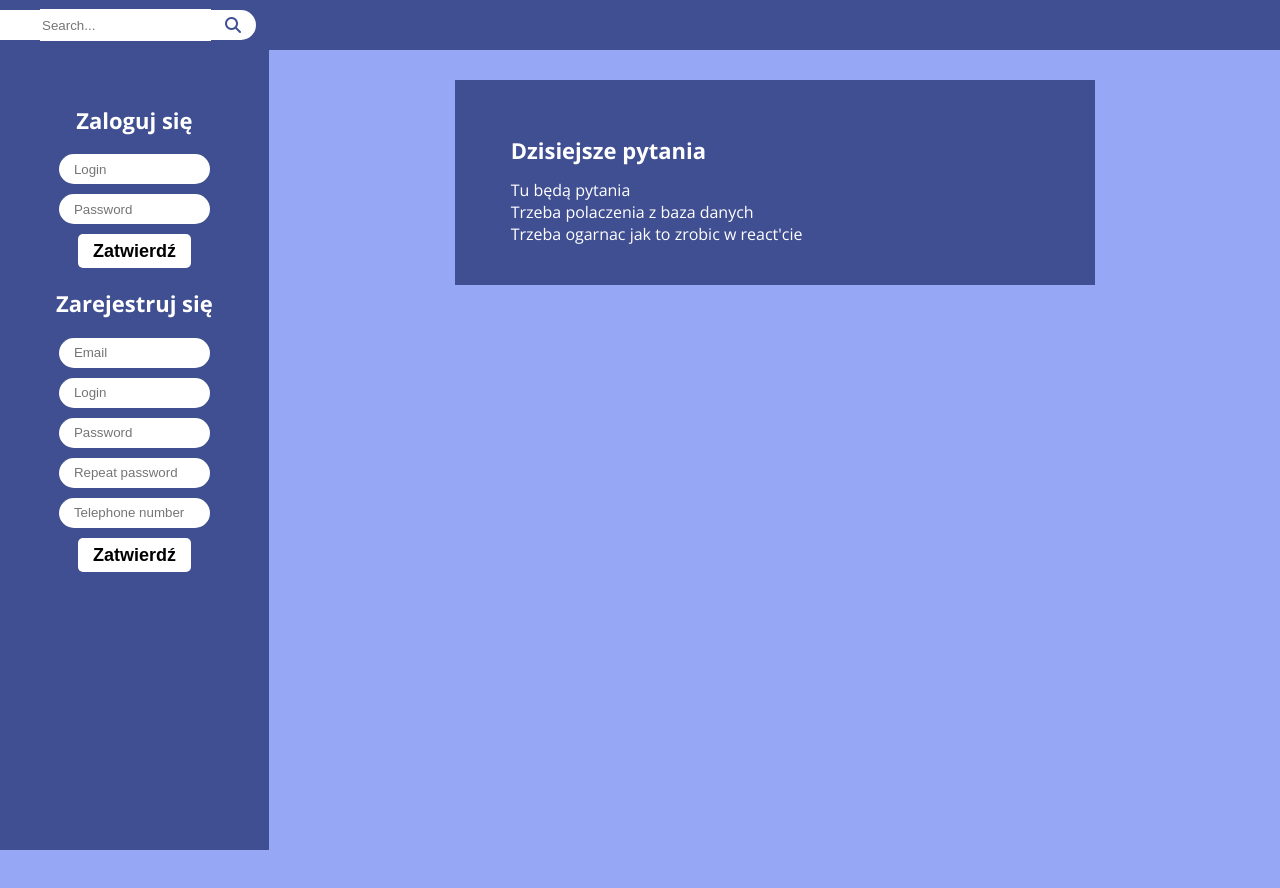
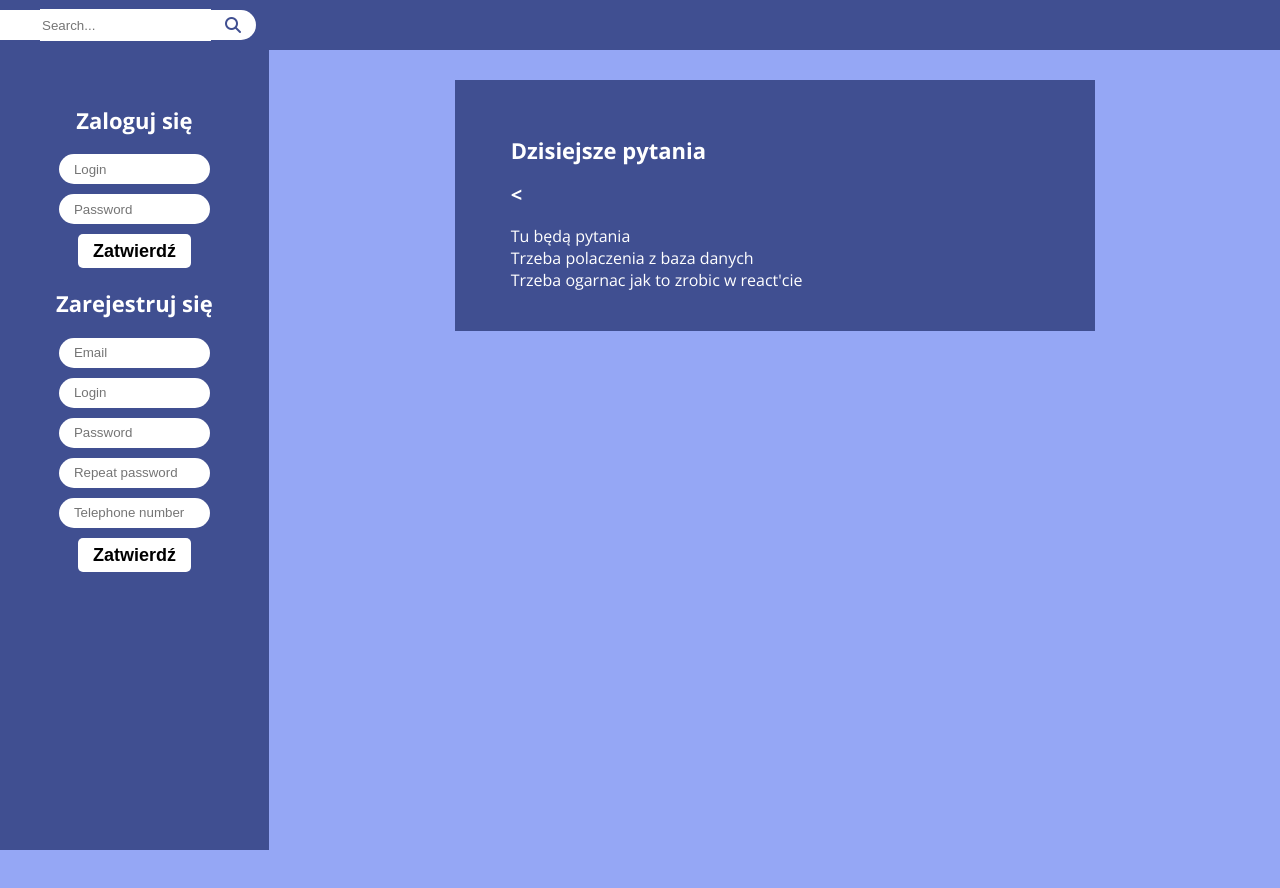
Before and after one commit to ShocikI/Dlaczego, a React (Create React App) app in the folder dlaczego/: page /title in a window 1280 px wide. Shown: the top 888 px of the page. Built offline with nearby package versions, Linux system fonts and the light colour scheme.

Commit message:
First Success with axios

```diff
--- a/dlaczego/src/App.js
+++ b/dlaczego/src/App.js
@@ -17,8 +17,7 @@ class App extends React.Component {
     {
         try {
             const res = await axios.get('https://localhost:8000/')
-            console.log(res);
-            this.setState({res})
+            this.setState({data: res.data})
         } catch (err){
             console.log(err);
         }
@@ -30,7 +29,8 @@ class App extends React.Component {
                 <div className="App">
                     <NavBar isLogged={this.state.isLogged}/>
                     <SideBar isLogged={this.state.isLogged}/>
-                    <Window isLogged={this.state.isLogged}/>
+                    <Window data={this.state.data}
+                            isLogged={this.state.isLogged}/>
                 </div>
             </BrowserRouter>
         );
--- a/dlaczego/src/modules/SearchResult.js
+++ b/dlaczego/src/modules/SearchResult.js
@@ -1,9 +1,7 @@
 import React from "react";
 import '../css/SearchResult.css';
 
-function SearchResult () {
-    // const items = zbiera z bazy kategorie;
-    // const SearchResult = items.map(item => <li className="SearchResult">{item}</li>)
+function SearchResult() {
 
     return (
         <>
@@ -21,6 +19,7 @@ function SearchResult () {
             <li>że jakieś kategorie ogólnie</li>
         </>
     );
+
 }
 
 export default SearchResult;
--- a/dlaczego/src/modules/Window.js
+++ b/dlaczego/src/modules/Window.js
@@ -8,13 +8,13 @@ import WindowProfile from "./WindowProfile";
 import { Route } from "react-router-dom";
 import { Switch } from "react-router-dom";
 
-function Window(props) {
+function Window({data, isLogged}) {
 
     return (
         <>
             <div className="window">
                 <div className="window_align">
-                    {props.isLogged ?
+                    {isLogged ?
                         <Switch>
                             <Route path="/addquestion"
                                    component={WindowAddQuestion}
@@ -32,7 +32,7 @@ function Window(props) {
                                    component={WindowTitle}
                             />
                         </Switch> :
-                        <WindowQuestions/> }
+                        <WindowQuestions data={data}/> }
                 </div>
             </div>
         </>
--- a/dlaczego/src/modules/WindowProfile.js
+++ b/dlaczego/src/modules/WindowProfile.js
@@ -2,8 +2,6 @@ import React from "react";
 import '../css/Window.css';
 
 function WindowProfile() {
-    // const items = pobieram pytania z bazy danych;
-    // const questions = items.map(item => <li className="questions">{item}</li>);
 
     return (
         <>
@@ -17,6 +15,7 @@ function WindowProfile() {
             </div>
         </>
     );
+
 }
 
 export default WindowProfile;
--- a/dlaczego/src/modules/WindowQuestions.js
+++ b/dlaczego/src/modules/WindowQuestions.js
@@ -1,14 +1,13 @@
 import React from "react";
 import '../css/Window.css';
 
-function WindowQuestions(props) {
-    // const questions = props.map(item => <li className="questions">{item}</li>)
+function WindowQuestions({data}) {
 
     return (
         <>
             <div className="window_question">
                 <h1>Dzisiejsze pytania</h1>
-                {/*{{questions}}*/}
+                <h2>{data[0]}</h2>
                 Tu będą pytania<br/>
                 Trzeba polaczenia z baza danych<br/>
                 Trzeba ogarnac jak to zrobic w react'cie
```
Also changed, not shown: 1 other file (tests, documents, lock files or other folders).
